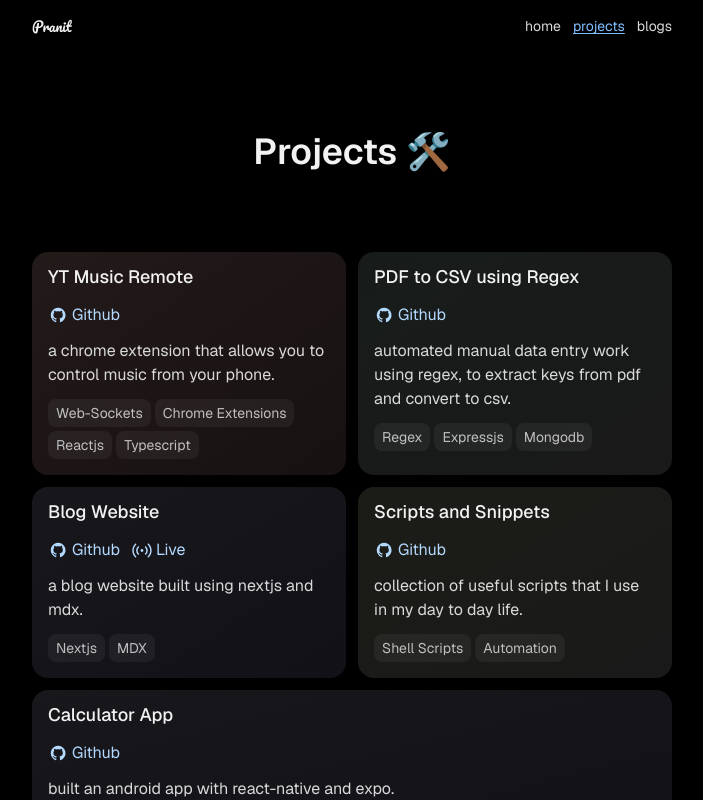
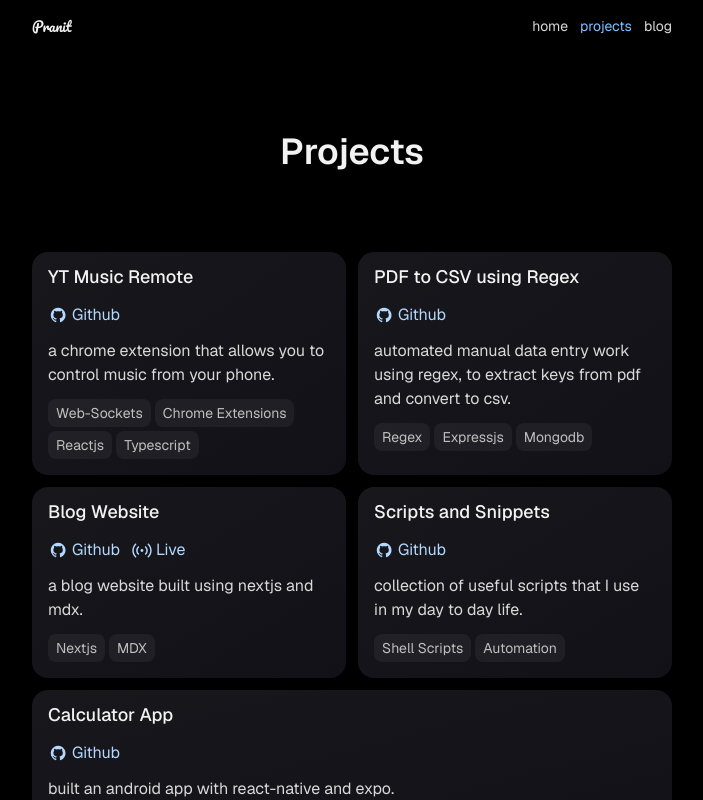
Before and after one commit to pranitmane/personal-website, a Next.js app: page /projects in a window 1280 px wide. Shown: the top 800 px of the page, without its empty margins (288-991 px from the left). Built offline with nearby package versions, Linux system fonts and the light colour scheme.

Commit message:
upgrade to nextjs 15

```diff
--- a/src/app/blogs/[slug]/page.tsx
+++ b/src/app/blog/[slug]/page.tsx
@@ -2,9 +2,9 @@
 import { notFound } from 'next/navigation'
 
 export default async function BlogPost(data: {
-    params: {
+    params: Promise<{
         slug: string
-    }
+    }>
 }) {
     type Post = {
         title: string;
--- a/src/app/blogs/page.tsx
+++ b/src/app/blog/page.tsx
@@ -3,7 +3,7 @@
 
 
 
-export default async function BlogsPage() {
+export default async function BlogPage() {
   const posts = [
     {
       node: {
@@ -40,7 +40,7 @@
   ]
   return (
     <main className="flex flex-col gap-20">
-      <h1 className={twMerge("text-4xl font-semibold text-center")}>Writings 🖊️</h1>
+      <h1 className={twMerge("text-4xl font-semibold text-center")}>Blog</h1>
       <div className="w-full flex flex-col gap-3">
         {posts.map((post) => (
           <div
--- a/src/app/page.tsx
+++ b/src/app/page.tsx
@@ -65,7 +65,6 @@
           {projects.filter(project => project.featured).map((project) => (
             <ProjectCard
               key={project.title}
-              className={twMerge('flex-1 min-w-[300px] ', project.className)}
               title={project.title}
               description={project.description}
               techstack={project.techstack}
@@ -77,8 +76,8 @@
       </section>
       <section className='flex flex-col gap-7'>
         <div className='flex flex-row justify-between items-center'>
-          <h3 className={twMerge('text-2xl font-semibold')}>Latest Blogs</h3>
-          <ViewAllButton href="/blogs" />
+          <h3 className={twMerge('text-2xl font-semibold')}>Recent Posts</h3>
+          <ViewAllButton href="/blog" />
         </div>
         <div className="w-full flex flex-col gap-3">
           {posts.map((post) => (
@@ -122,7 +121,7 @@
         I am passionate about building scalable software that solves real-world problems. I have worked on a variety of projects, including <span className="text-highlightTxt">Apps, Websites, Chrome extensions,</span> and automation scripts.
       </p>
       <p className="" >
-        Currently, I am exploring <span className="text-highlightTxt">System design & DevOps</span> and enjoy sharing my learnings through blogs and on X.
+        Currently, I am exploring <span className="text-highlightTxt">System design & DevOps</span> and enjoy sharing my learnings through blog and on X.
       </p>
     </section>
   )
--- a/src/app/projects/page.tsx
+++ b/src/app/projects/page.tsx
@@ -5,15 +5,14 @@
 
 
 
-export default function AboutPage() {
+export default function ProjectsPage() {
     return (
         <main className="flex flex-col gap-20">
-            <h1 className={twMerge("text-4xl font-semibold text-center")}>Projects 🛠️</h1>
+            <h1 className={twMerge("text-4xl font-semibold text-center")}>Projects</h1>
             <div className='flex flex-row flex-wrap gap-3'>
                 {projects.map((project) => (
                     <ProjectCard
-                        key={project.className}
-                        className={`flex-1 min-w-[300px] ${project.className}`}
+                        key={project.title}
                         title={project.title}
                         description={project.description}
                         techstack={project.techstack}
--- a/src/components/feature/blog-post.tsx
+++ b/src/components/feature/blog-post.tsx
@@ -11,7 +11,7 @@
 export default function BlogPost(props: BlogPostProps) {
   return (
     <Link
-      href={`/blogs/${props.slug}`}
+      href={`/blog/${props.slug}`}
       className="w-full flex flex-row justify-between items-center">
       <h2 className="text-lg w-fit font-medium hover:text-hyperlinkHover">{props.title}</h2>
       <ShowDate className="text-tertiaryTxt text-sm" date={props.date} />
--- a/src/components/feature/project-card.tsx
+++ b/src/components/feature/project-card.tsx
@@ -10,26 +10,18 @@
     githubLink,
     liveLink,
     techstack,
-    className,
 }: {
     title: string;
     description: string;
     githubLink?: string;
     liveLink?: string;
     techstack: string[];
-    className?: string;
 }) {
-
-    // console.log("Final className:", twMerge(
-    //     "flex flex-col gap-3 p-4 pt-[11px] rounded-2xl",
-    //     className
-    // ));
 
     return (
         <div
             className={twMerge(
-                "flex flex-col gap-3 p-4 pt-[11px] rounded-2xl",
-                className
+                "flex-1 min-w-[300px] flex flex-col gap-3 p-4 pt-[11px] rounded-2xl bg-gradient-to-br from-[#18171C] to-[#121117]"
             )}
         >
             <h4 className="text-lg font-medium">{title}</h4>
--- a/src/components/ui/shared/navbar.tsx
+++ b/src/components/ui/shared/navbar.tsx
@@ -20,7 +20,7 @@
       router.push("/");
     }
     if (e.key === "b") {
-      router.push("/blogs");
+      router.push("/blog");
     }
     if (e.key === "p") {
       router.push("/projects");
@@ -41,14 +41,14 @@
     <nav className="w-full sm:w-[640px] text-sm flex justify-between">
       <p className={pacifico.className}>Pranit</p>
       <div className="flex gap-3">
-        <Link href="/" className={twMerge("text-secondaryTxt hover:text-hyperlinkHover", basePath === "" ? "text-hyperlinkHover underline underline-offset-2" : "")}>
+        <Link href="/" className={twMerge("text-secondaryTxt hover:text-hyperlinkHover", basePath === "" ? "text-hyperlinkHover" : "")}>
           home
         </Link>
-        <Link href="/projects" className={twMerge("text-secondaryTxt hover:text-hyperlinkHover", basePath === "projects" ? "text-hyperlinkHover underline underline-offset-2" : "")}>
+        <Link href="/projects" className={twMerge("text-secondaryTxt hover:text-hyperlinkHover", basePath === "projects" ? "text-hyperlinkHover" : "")}>
           projects
         </Link>
-        <Link href="/blogs" className={twMerge("text-secondaryTxt hover:text-hyperlinkHover", basePath === "blogs" ? "text-hyperlinkHover underline underline-offset-2" : "")}>
-          blogs
+        <Link href="/blog" className={twMerge("text-secondaryTxt hover:text-hyperlinkHover", basePath === "blog" ? "text-hyperlinkHover" : "")}>
+          blog
         </Link>
       </div>
     </nav>
--- a/src/data/projects/projects.ts
+++ b/src/data/projects/projects.ts
@@ -1,10 +1,7 @@
 import ProjectCard from "@/components/feature/project-card"
-
-export const defaultGradient = "bg-gradient-to-br from-[#18171C] to-[#121117]"
 
 interface ProjectCardProps extends React.ComponentProps<typeof ProjectCard> {
   featured?: boolean;
-  className?: string;
 }
 
 export const projects: Array<ProjectCardProps> = [
@@ -14,7 +11,6 @@
     "description": "a chrome extension that allows you to control music from your phone.",
     "techstack": ["Web-Sockets", "Chrome Extensions", "Reactjs", "Typescript"],
     "featured": true,
-    "className": "bg-gradient-to-br from-[#231A1A] to-[#171111]",
   },
   {
     "title": "PDF to CSV using Regex",
@@ -22,7 +18,6 @@
     "description": "automated manual data entry work using regex, to extract keys from pdf and convert to csv.",
     "featured": true,
     "techstack": ["Regex", "Expressjs", "Mongodb"],
-    "className": "bg-gradient-to-br from-[#171C1A] to-[#191919]",
   },
   {
     "title": "Blog Website",
@@ -31,20 +26,17 @@
     "description": "a blog website built using nextjs and mdx.",
     "featured": true,
     "techstack": ["Nextjs", "MDX"],
-    "className": defaultGradient,
   },
   {
     "title": "Scripts and Snippets",
     "githubLink": "https://github.com/pranitmane/custom-scripts",
     "description": "collection of useful scripts that I use in my day to day life.",
     "techstack": ["Shell Scripts", "Automation"],
-    "className": "bg-gradient-to-br from-[#1C1C17] to-[#191919]",
   },
   {
     "title": "Calculator App",
     "githubLink": "https://github.com/pranitmane/calculator-by-pranit",
     "description": "built an android app with react-native and expo.",
     "techstack": ["Expo", "React Native"],
-    "className": defaultGradient,
   }
 ];
```
Also changed, not shown: package.json (+11 -6 lines), src/app/blog/[slug]/layout.tsx (renamed from src/app/blogs/[slug]/layout.tsx), src/app/blog/layout.tsx (renamed from src/app/blogs/layout.tsx), 1 other file (tests, documents, lock files or other folders).
